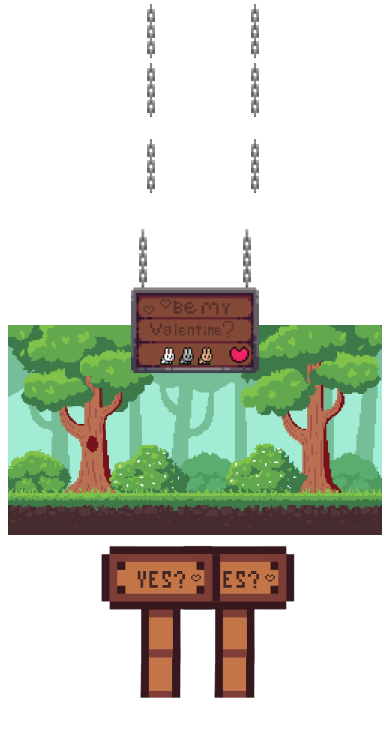
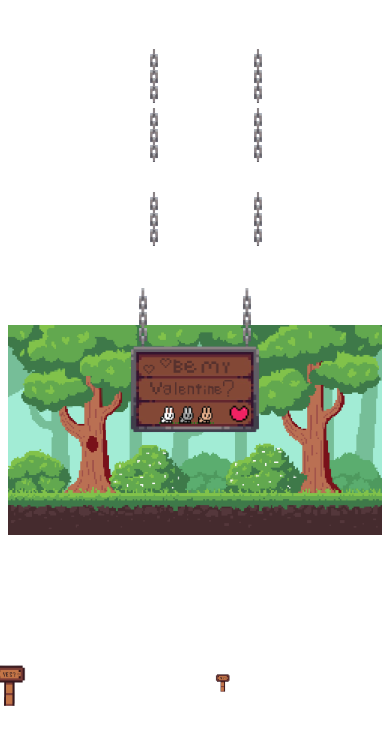
Before and after one commit to JamesCook5/valentines, a plain HTML site: page index.html in a window 390 px wide. Drawn offline with Linux system fonts and the light colour scheme.

Commit message:
Update index.html

```diff
--- a/index.html
+++ b/index.html
@@ -6,7 +6,6 @@
       name="viewport"
       content="width=device-width, initial-scale=1.0, maximum-scale=1.0, user-scalable=no"
     />
-    <meta name="viewport" content="width=device-width, initial-scale=1.0">
     <title>Valentine...</title>
     <style>
       /* Center the container horizontally and vertically */
@@ -35,7 +34,6 @@
       }
       .sign3-link {
         position: absolute;
-
         top: 38%;
         left: 50%;
         transform: translate(-50%, -50%);
@@ -43,7 +41,6 @@
 
       .sign4-link {
         position: absolute;
-
         top: 18.7%;
         left: 49.2%;
         transform: translate(-50%, -50%);
@@ -51,14 +48,12 @@
 
       .sign5-link {
         position: absolute;
-
         top: 9.7%;
         left: 49.2%;
         transform: translate(-50%, -50%);
       }
       .sign6-link {
         position: absolute;
-
         top: 2.7%;
         left: 49.2%;
         transform: translate(-50%, -50%);
@@ -75,6 +70,58 @@
       .cloud-image {
         width: 150px; /* Adjust the width as needed */
         height: auto; /* Maintain aspect ratio */
+      }
+
+      /* Adjustments for mobile devices */
+      @media only screen and (max-width: 600px) {
+        .background-image {
+          /* Adjust the background image size */
+          width: 100%;
+          height: auto;
+        }
+
+        .cloud-image {
+          /* Adjust the cloud image size */
+          width: 15%; /* Adjust as needed */
+          height: auto;
+        }
+
+        /* Adjust positions of cloud and sign images */
+        .cloud-link {
+          top: 80%;
+          left: 30%;
+          transform: translate(-50%, -50%);
+        }
+
+        .cloud-link:nth-child(2) {
+          top: 80%;
+          left: 70%;
+          transform: translate(-50%, -50%);
+        }
+
+        .sign3-link {
+          top: 45%;
+          left: 50%;
+          transform: translate(-50%, -50%);
+        }
+
+        .sign4-link {
+          top: 25%;
+          left: 50%;
+          transform: translate(-50%, -50%);
+        }
+
+        .sign5-link {
+          top: 15%;
+          left: 50%;
+          transform: translate(-50%, -50%);
+        }
+
+        .sign6-link {
+          top: 8%;
+          left: 50%;
+          transform: translate(-50%, -50%);
+        }
       }
     </style>
   </head>
```
